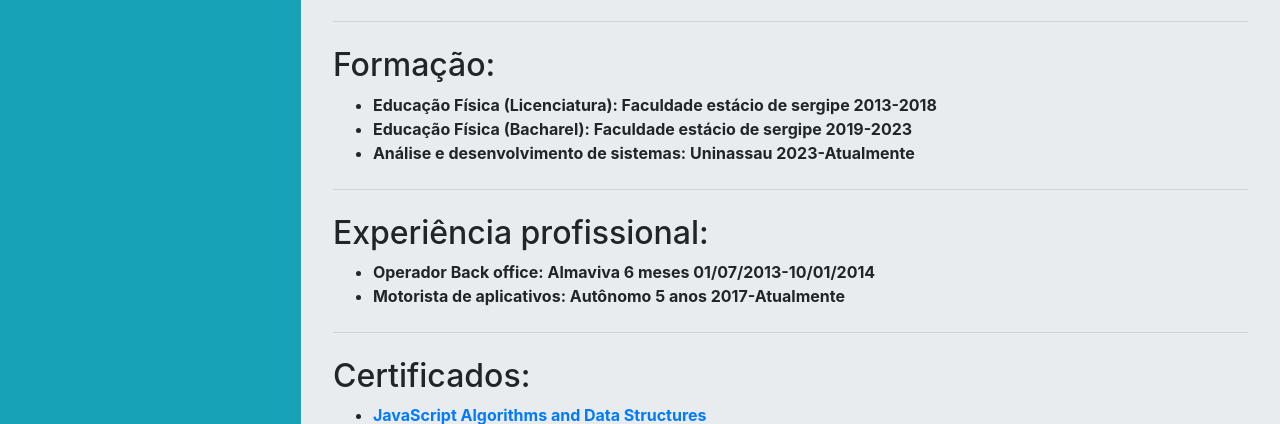
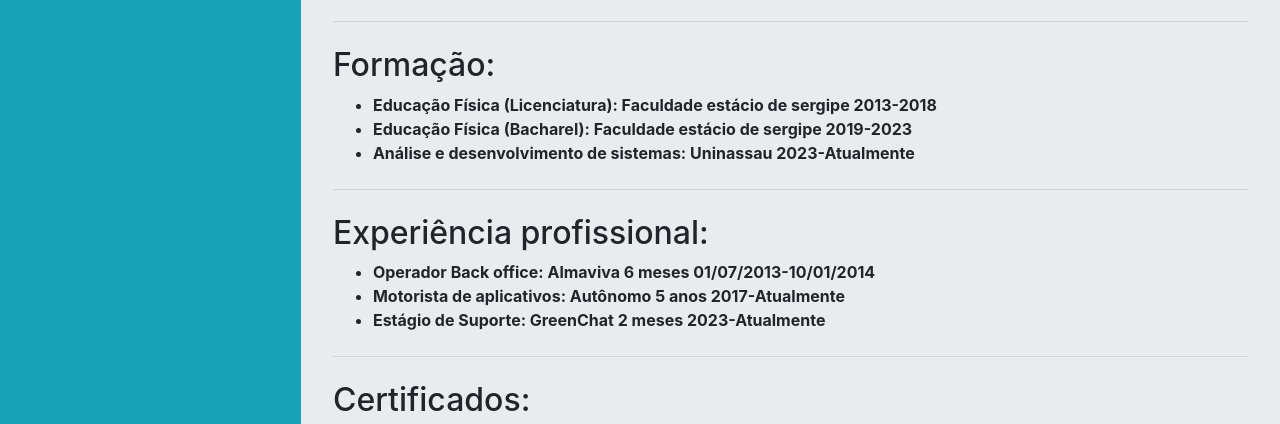
Before and after one commit to danlimax/curriculo, a website: page index.html in a window 1280 px wide. Shown: the part 319-743 px from the top of the page. Drawn offline with nearby package versions, Linux system fonts and the light colour scheme.

Commit message:
Experiência profissional

```diff
--- a/index.html
+++ b/index.html
@@ -106,6 +106,9 @@
             <li class="work-item font-weight-bold">
               Motorista de aplicativos: Autônomo 5 anos 2017-Atualmente
             </li>
+            <li class="work-item font-weight-bold">
+              Estágio de Suporte: GreenChat 2 meses 2023-Atualmente
+            </li>
           </ul>
         </div>
         <hr class="my-4" />
```
